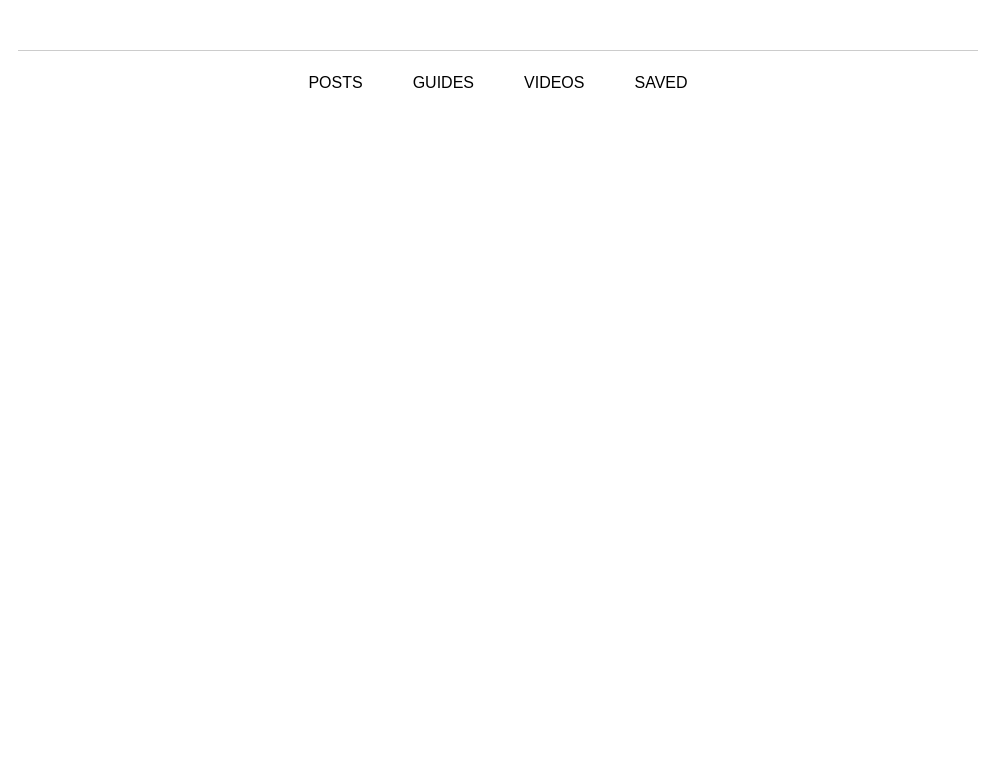
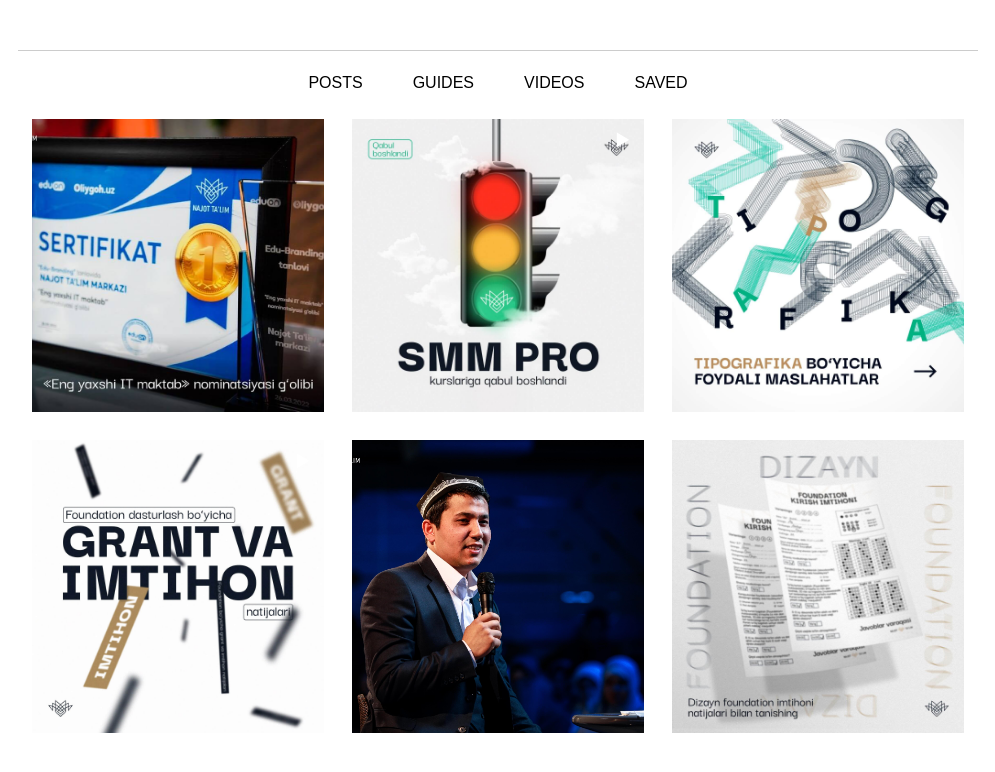
Before and after one commit to AzizRakhim/instagram-object, a plain HTML site: page index.html in a window 1280 px wide. Shown: the whole page, without its empty margins (142-1137 px from the left). Drawn offline with nearby package versions, Linux system fonts and the light colour scheme.

Commit message:
added append child

```diff
--- a/index.html
+++ b/index.html
@@ -60,7 +60,7 @@
     <script src="https://cdn.jsdelivr.net/npm/bootstrap@5.1.3/dist/js/bootstrap.bundle.min.js"
         integrity="sha384-ka7Sk0Gln4gmtz2MlQnikT1wXgYsOg+OMhuP+IlRH9sENBO0LRn5q+8nbTov4+1p" crossorigin="anonymous">
     </script>
-    <script src="js/content.js"></script>
+    <script src="js/media.js"></script>
     <script src="js/main.js"></script>
 </body>
 
--- a/js/main.js
+++ b/js/main.js
@@ -1,7 +1,6 @@
 // CREATING THE STORIES IN THE OBJECT
 
 const elStoryList = document.querySelector(".story__list");
-
 let a = 0;
 function showIt(elStories, num){
   elStories.forEach((el, index) => {
@@ -161,6 +160,7 @@ function showIt(elStories, num){
         elHeart.className = "bx bxs-heart";
         elHeart.style.color = "red";
       });
+      elStoryList.appendChild(elItem);
     } else if(num == 2){
       elSavedList.appendChild(elItem);
       if(el.save == true){
@@ -168,6 +168,7 @@ function showIt(elStories, num){
         elHeart.className = "bx bxs-heart";
         elHeart.style.color = "red";
       }
+      elSavedList.appendChild(elItem);
     }
   });
 }
```
Also changed, not shown: js/media.js (renamed from js/content.js).
